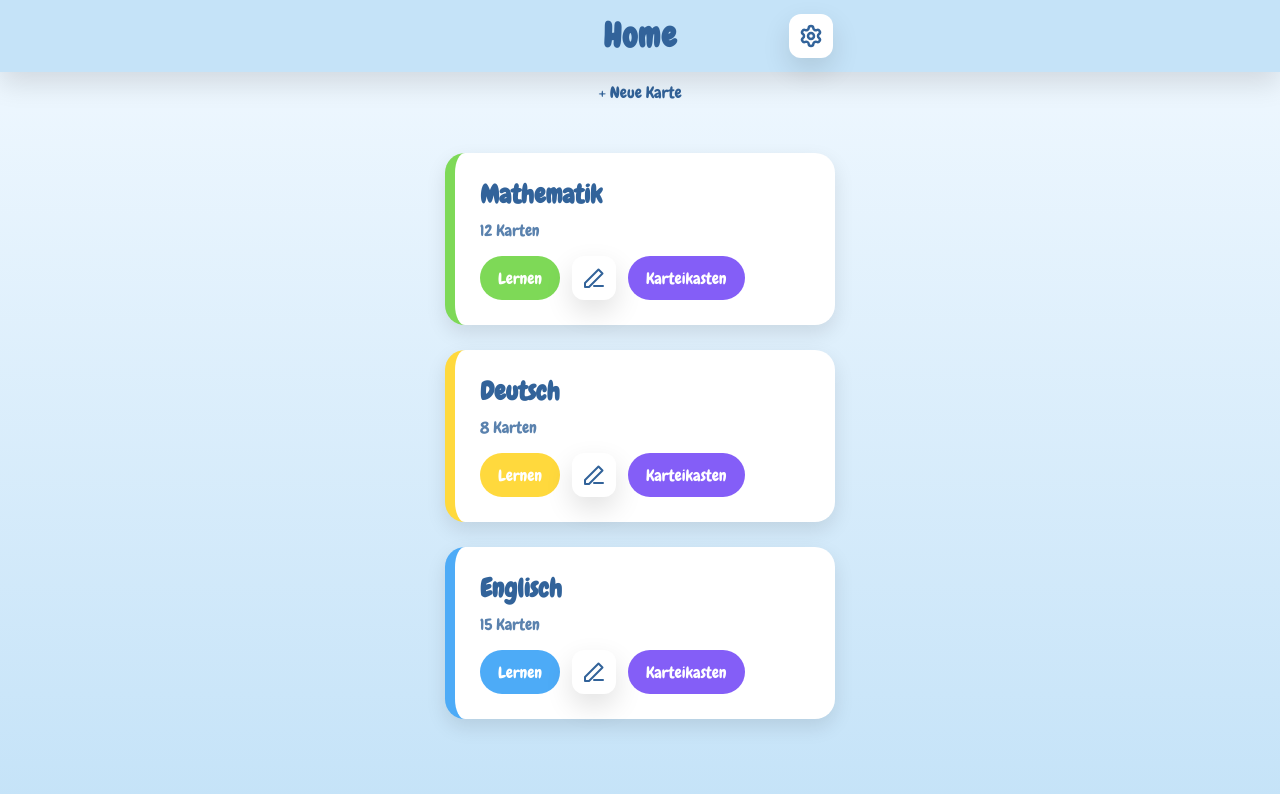
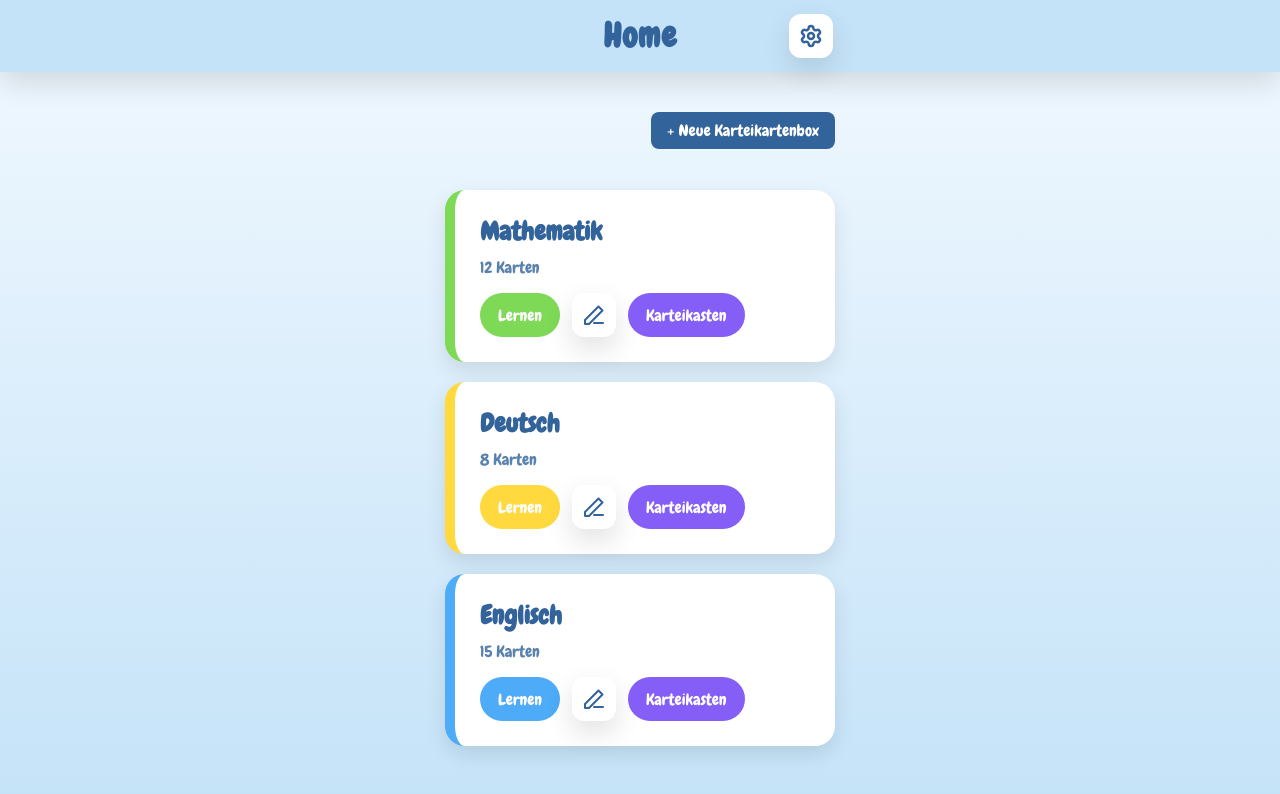
Before and after one commit to anne-kmmr/SubwaySurfers, a Next.js app: page / in a window 1280 px wide. Shown: the top 794 px of the page. Built offline with nearby package versions, Linux system fonts and the light colour scheme.

Commit message:
resolved errors

```diff
--- a/src/app/Home.module.css
+++ b/src/app/Home.module.css
@@ -72,3 +72,25 @@
   border-radius: 999px;
   padding: 10px 18px;
 }
+
+.newBoxContainer {
+  display: flex;
+  justify-content: flex-end;   /* Button rechtsbündig */
+  width: 100%;                 /* Container nimmt die Breite der Karten an */
+  margin-bottom: 16px;
+}
+
+.newBoxLink {
+  display: inline-flex;        /* nur so breit wie Inhalt */
+  align-items: center;         /* vertikal zentriert */
+  justify-content: center;     /* Text horizontal zentriert im Button */
+  padding: 8px 16px;
+  font-size: 1rem;
+  background-color: #32639a;
+  color: #ffffff;
+  text-decoration: none;
+  border-radius: 8px;
+  box-sizing: border-box;
+  transition: background-color 0.2s ease;
+  flex-shrink: 0;              /* verhindert, dass Button schrumpft */
+}
--- a/src/app/components/Icons/IconButton/IconButton.module.css
+++ b/src/app/components/Icons/IconButton/IconButton.module.css
@@ -1,7 +1,6 @@
 .iconButton {
   width: 44px;
   height: 44px;
-
   color: var(--darkblue);
   display: inline-flex;
   align-items: center;
--- a/src/app/page.tsx
+++ b/src/app/page.tsx
@@ -16,16 +16,21 @@ export default function HomePage() {
   return (
     <>
       <Header title="Home" />
-        <Link className={styles.button} href="/createBoxView">+ Neue Karte</Link>
 
       <main className={styles.container}>
+        <div className={styles.newBoxContainer}>
+          <Link className={styles.newBoxLink} href="/createBoxView">
+            + Neue Karteikartenbox
+          </Link>
+        </div>
+
+        <div className={styles.cardsWrapper}>
           {sets.map((set) => (
             <div
               key={set.id}
               className={styles.card}
               style={{ borderLeft: `10px solid ${set.color}` }}
             >
-
               <h2>{set.title}</h2>
               <p>{set.count} Karten</p>
 
@@ -39,7 +44,7 @@ export default function HomePage() {
                 </Link>
 
                 <IconButton href="/cardsView" label="Karten bearbeiten">
-                <PencilIcon width={24} height={24} />
+                  <PencilIcon className={styles.PencilIcon} />
                 </IconButton>
 
                 <Link
@@ -52,6 +57,7 @@ export default function HomePage() {
               </div>
             </div>
           ))}
+        </div>
       </main>
     </>
   );
```
Also changed, not shown: public/stars_1.svg (renamed from src/app/components/Icons/stars_1.svg), public/stars_2.svg (renamed from src/app/components/Icons/stars_2.svg). Lines whose indentation alone changed are shown as unchanged.
